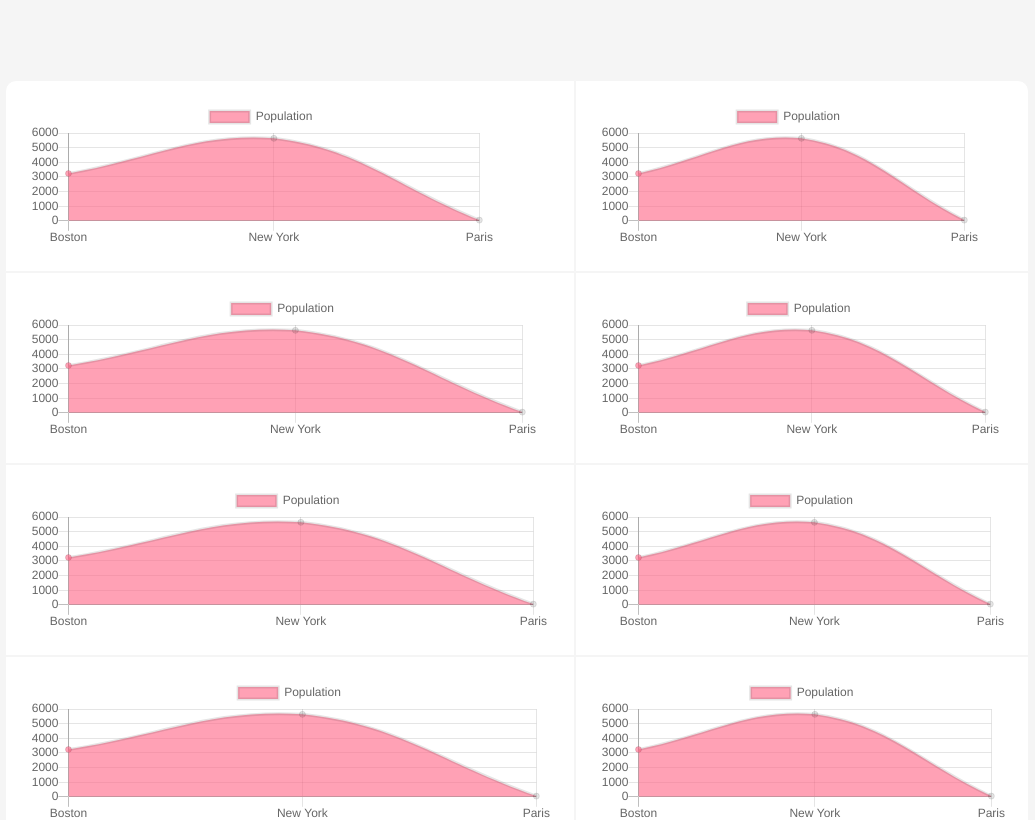
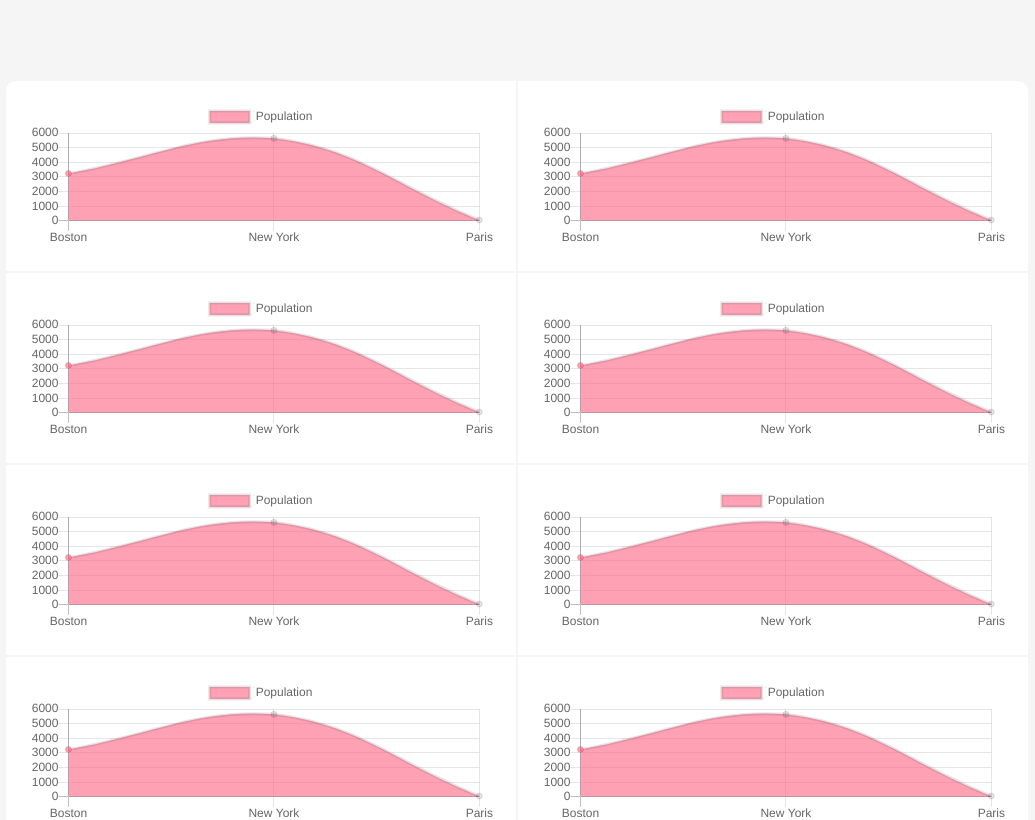
Before and after one commit to mtmiller0417/CISC475, a React (Create React App) app in the folder client/: page / in a window 1280 px wide. Shown: the top 820 px of the page, without its empty margins (123-1158 px from the left). Built offline with nearby package versions, Linux system fonts and the light colour scheme; the HTML template or start-up script is replaced by a standard one; a web font is replaced by a local one.

Commit message:
fixed css

```diff
--- a/client/src/components/Grid/Grid.module.scss
+++ b/client/src/components/Grid/Grid.module.scss
@@ -1,4 +1,4 @@
 .grid {
   display: grid;
-  grid-template-columns: auto auto;
+  grid-template-columns: 1fr 1fr;
 }
```
Also changed, not shown: 1 other file (tests, documents, lock files or other folders).
